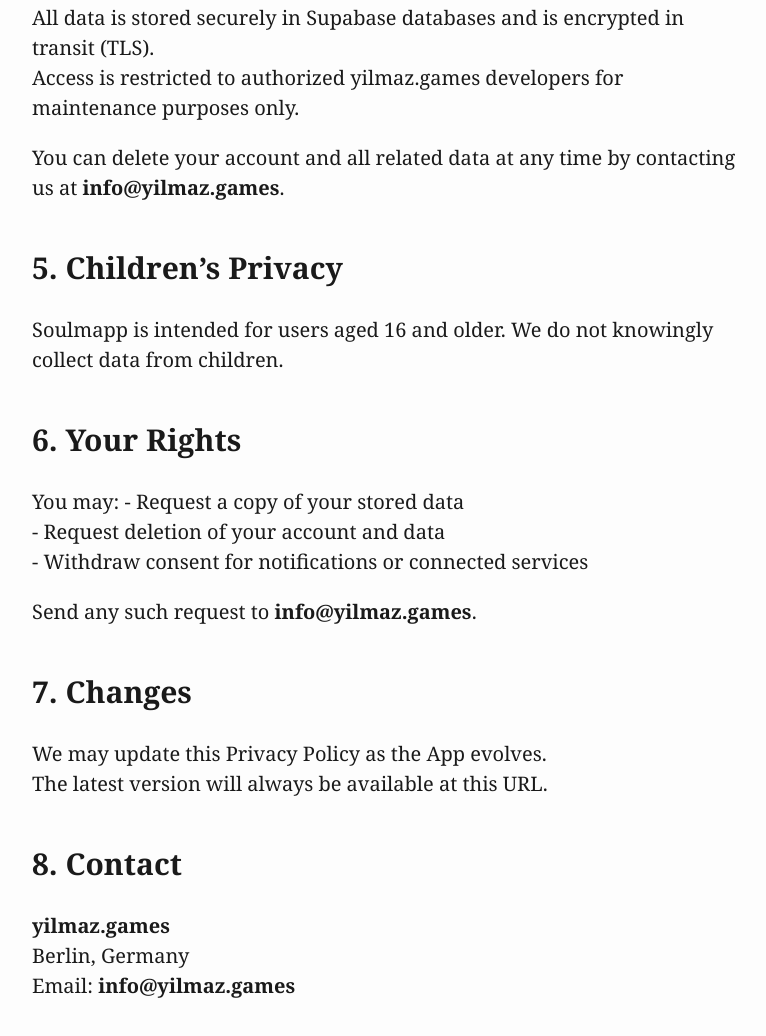
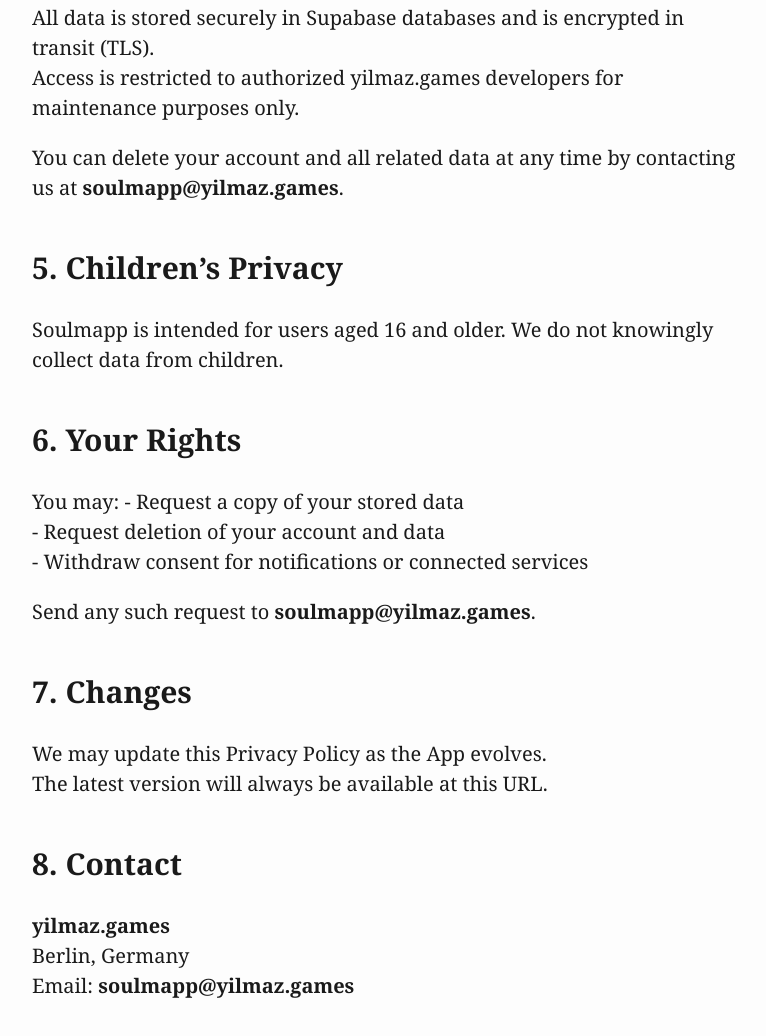
Before and after one commit to yilmaz-games/soulmapp-legal, a plain HTML site: page privacy.html in a window 1280 px wide. Shown: the part 1610-2646 px from the top of the page, without its empty margins (248-1014 px from the left). Drawn offline with Linux system fonts and the light colour scheme.

Commit message:
Update contact email

```diff
--- a/privacy.html
+++ b/privacy.html
@@ -226,7 +226,7 @@
 Access is restricted to authorized yilmaz.games developers for
 maintenance purposes only.</p>
 <p>You can delete your account and all related data at any time by
-contacting us at <strong>info@yilmaz.games</strong>.</p>
+contacting us at <strong>soulmapp@yilmaz.games</strong>.</p>
 <h2 id="childrens-privacy">5. Children’s Privacy</h2>
 <p>Soulmapp is intended for users aged 16 and older. We do not knowingly
 collect data from children.</p>
@@ -234,13 +234,13 @@
 <p>You may: - Request a copy of your stored data<br />
 - Request deletion of your account and data<br />
 - Withdraw consent for notifications or connected services</p>
-<p>Send any such request to <strong>info@yilmaz.games</strong>.</p>
+<p>Send any such request to <strong>soulmapp@yilmaz.games</strong>.</p>
 <h2 id="changes">7. Changes</h2>
 <p>We may update this Privacy Policy as the App evolves.<br />
 The latest version will always be available at this URL.</p>
 <h2 id="contact">8. Contact</h2>
 <p><strong>yilmaz.games</strong><br />
 Berlin, Germany<br />
-Email: <strong>info@yilmaz.games</strong></p>
+Email: <strong>soulmapp@yilmaz.games</strong></p>
 </body>
 </html>
```
Also changed, not shown: terms.html (+2 -2 lines).
